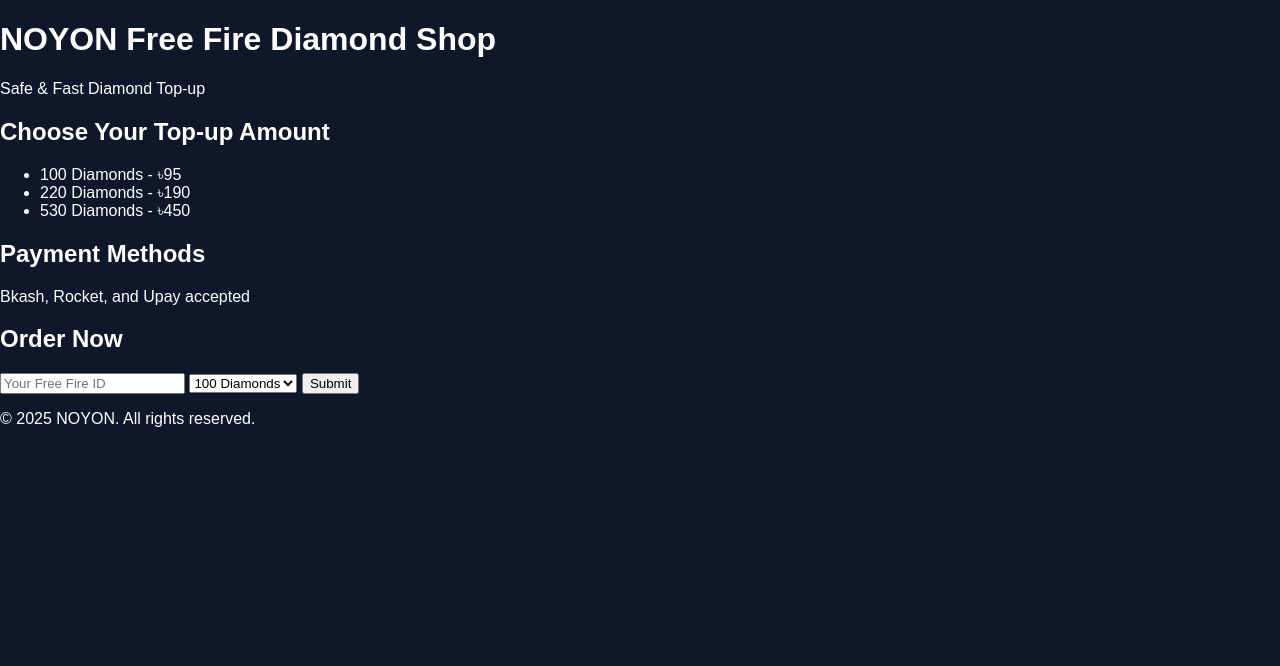
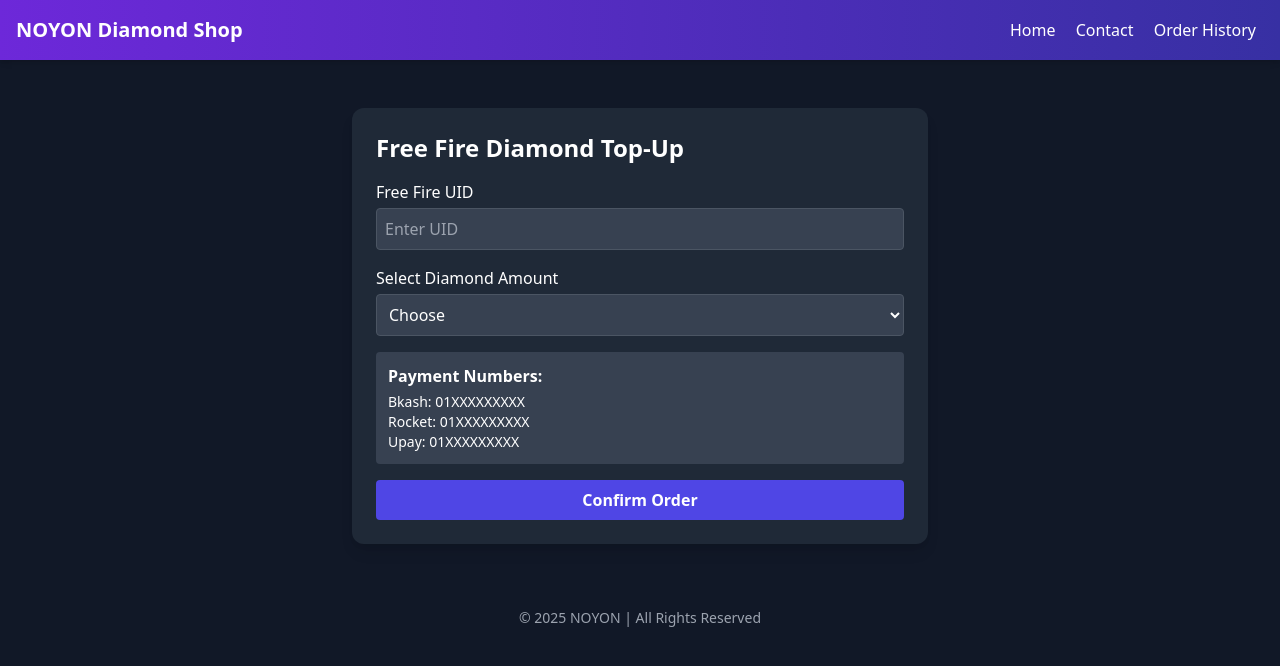
Before and after one commit to ainulislam234/noyon360.github.io, a website: page index.html in a window 1280 px wide. Drawn offline with nearby package versions, Linux system fonts and the light colour scheme.

Commit message:
Update index.html

```diff
--- a/index.html
+++ b/index.html
@@ -1,48 +1,67 @@
+
 <!DOCTYPE html>
 <html lang="en">
 <head>
   <meta charset="UTF-8" />
   <meta name="viewport" content="width=device-width, initial-scale=1.0" />
-  <title>NOYON Diamond Shop</title>
-  <link rel="stylesheet" href="index.css" />
+  <title>Noyon TopUp</title>
+  <link href="https://cdn.jsdelivr.net/npm/tailwindcss@2.2.19/dist/tailwind.min.css" rel="stylesheet">
 </head>
-<body>
-  <header>
-    <h1>NOYON Free Fire Diamond Shop</h1>
-    <p>Safe & Fast Diamond Top-up</p>
+<body class="bg-gray-900 text-white font-sans">
+  <header class="bg-gradient-to-r from-purple-700 to-indigo-800 shadow-md">
+    <div class="container mx-auto p-4 flex items-center justify-between">
+      <h1 class="text-xl font-bold">NOYON Diamond Shop</h1>
+      <nav>
+        <a href="#" class="mx-2 hover:underline">Home</a>
+        <a href="#" class="mx-2 hover:underline">Contact</a>
+        <a href="#" class="mx-2 hover:underline">Order History</a>
+      </nav>
+    </div>
   </header>
 
-  <main>
-    <section>
-      <h2>Choose Your Top-up Amount</h2>
-      <ul>
-        <li>100 Diamonds - ৳95</li>
-        <li>220 Diamonds - ৳190</li>
-        <li>530 Diamonds - ৳450</li>
-      </ul>
-    </section>
+  <main class="container mx-auto mt-8 p-4">
+    <div class="bg-gray-800 rounded-xl shadow-lg p-6 max-w-xl mx-auto">
+      <h2 class="text-2xl font-semibold mb-4">Free Fire Diamond Top-Up</h2>
+      <form id="orderForm" class="space-y-4">
+        <div>
+          <label for="uid" class="block mb-1">Free Fire UID</label>
+          <input type="text" id="uid" class="w-full p-2 rounded bg-gray-700 border border-gray-600" placeholder="Enter UID" required>
+        </div>
 
-    <section>
-      <h2>Payment Methods</h2>
-      <p>Bkash, Rocket, and Upay accepted</p>
-    </section>
+        <div>
+          <label for="diamonds" class="block mb-1">Select Diamond Amount</label>
+          <select id="diamonds" class="w-full p-2 rounded bg-gray-700 border border-gray-600" required>
+            <option value="">Choose</option>
+            <option value="100">100 Diamonds</option>
+            <option value="310">310 Diamonds</option>
+            <option value="520">520 Diamonds</option>
+            <option value="1060">1060 Diamonds</option>
+          </select>
+        </div>
 
-    <section>
-      <h2>Order Now</h2>
-      <form>
-        <input type="text" placeholder="Your Free Fire ID" required />
-        <select>
-          <option value="100">100 Diamonds</option>
-          <option value="220">220 Diamonds</option>
-          <option value="530">530 Diamonds</option>
-        </select>
-        <button type="submit">Submit</button>
+        <div class="bg-gray-700 p-3 rounded">
+          <p class="mb-1 font-semibold">Payment Numbers:</p>
+          <ul class="text-sm">
+            <li>Bkash: 01XXXXXXXXX</li>
+            <li>Rocket: 01XXXXXXXXX</li>
+            <li>Upay: 01XXXXXXXXX</li>
+          </ul>
+        </div>
+
+        <button type="submit" class="bg-indigo-600 hover:bg-indigo-700 px-4 py-2 rounded text-white font-semibold w-full">Confirm Order</button>
       </form>
-    </section>
+    </div>
   </main>
 
-  <footer>
-    <p>&copy; 2025 NOYON. All rights reserved.</p>
+  <footer class="text-center text-sm text-gray-400 mt-8 p-4">
+    &copy; 2025 NOYON | All Rights Reserved
   </footer>
+
+  <script>
+    document.getElementById("orderForm").addEventListener("submit", function(e) {
+      e.preventDefault();
+      alert("Your order has been submitted! Thank you.");
+    });
+  </script>
 </body>
 </html>
```
